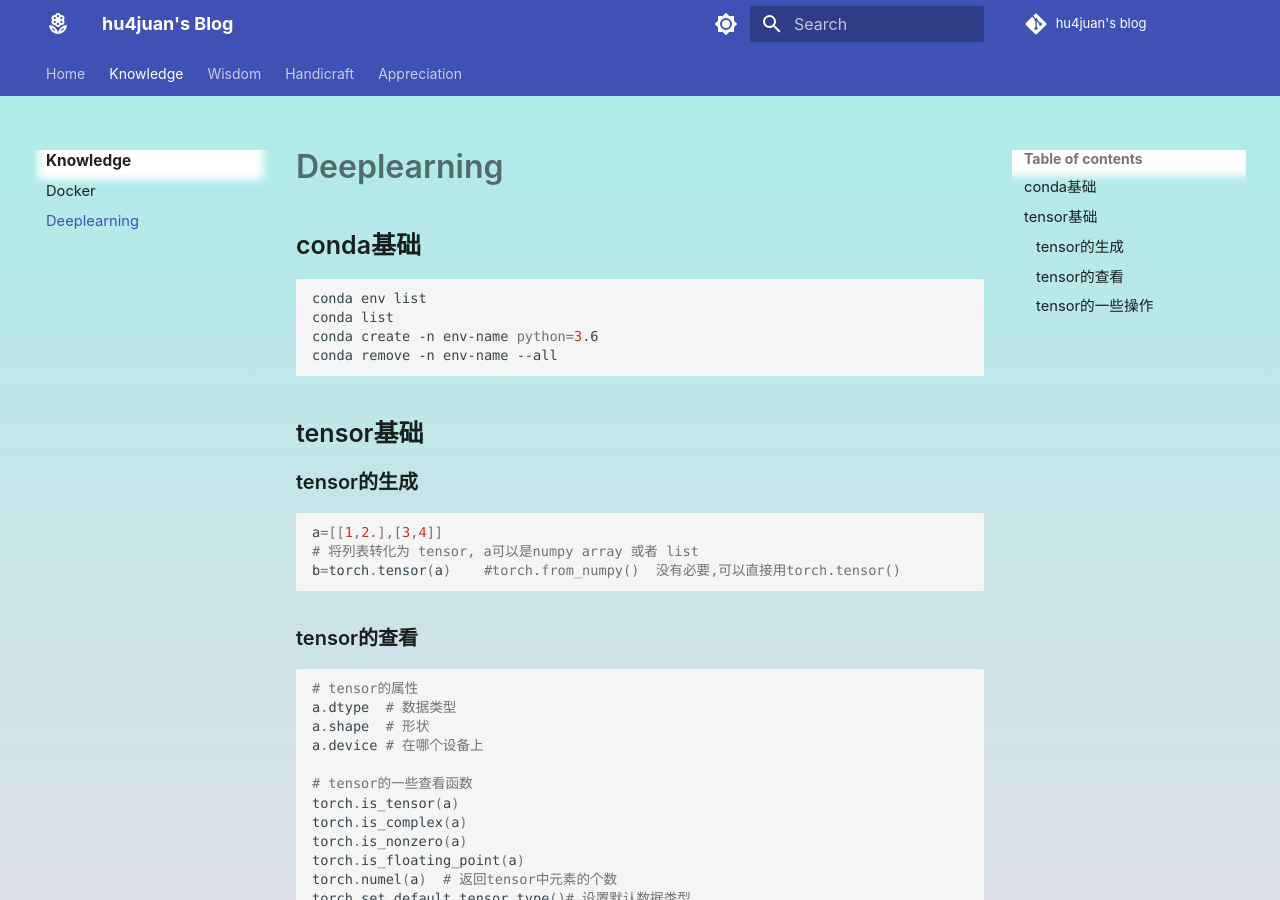
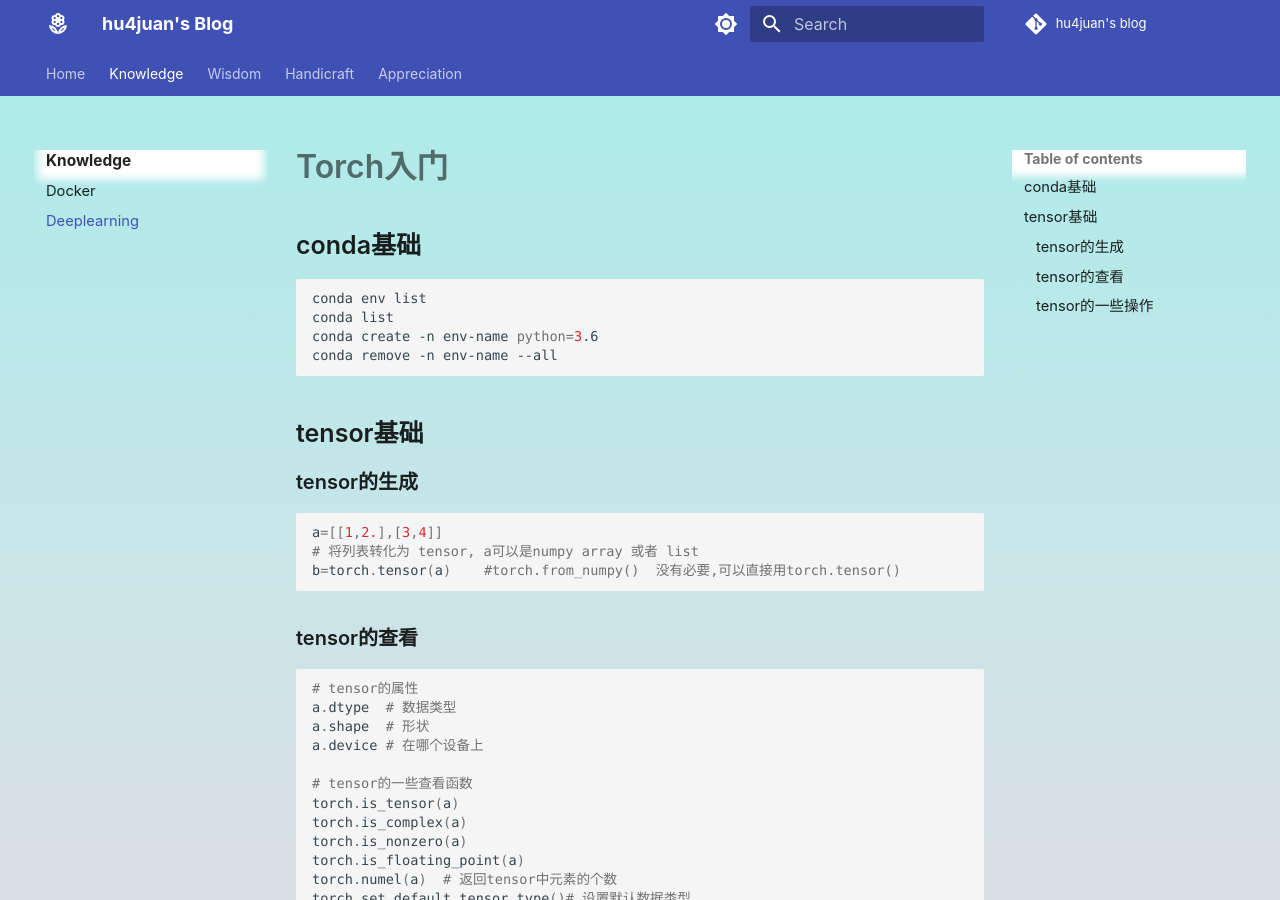
Before and after one commit to hu4juan/hu4juan.github.io, an MkDocs documentation site: the page built from docs/Knowledge/torch.md, in a window 1280 px wide and 900 px high. Built offline with MkDocs 1.6.1 and Material for MkDocs 9.7.7, drawn with Linux system fonts in a browser that asks for light colours; comment, search, counter and statistics services are not loaded; a style sheet for code colours, icons or effects is not loaded.

Commit message:
add statics

````diff
--- a/docs/Knowledge/torch.md
+++ b/docs/Knowledge/torch.md
@@ -1,3 +1,4 @@
+# Torch入门
 ## conda基础
 ```shell
 conda env list
````
Also changed, not shown: docs/Knowledge/docker.md (+1 -0 lines).
